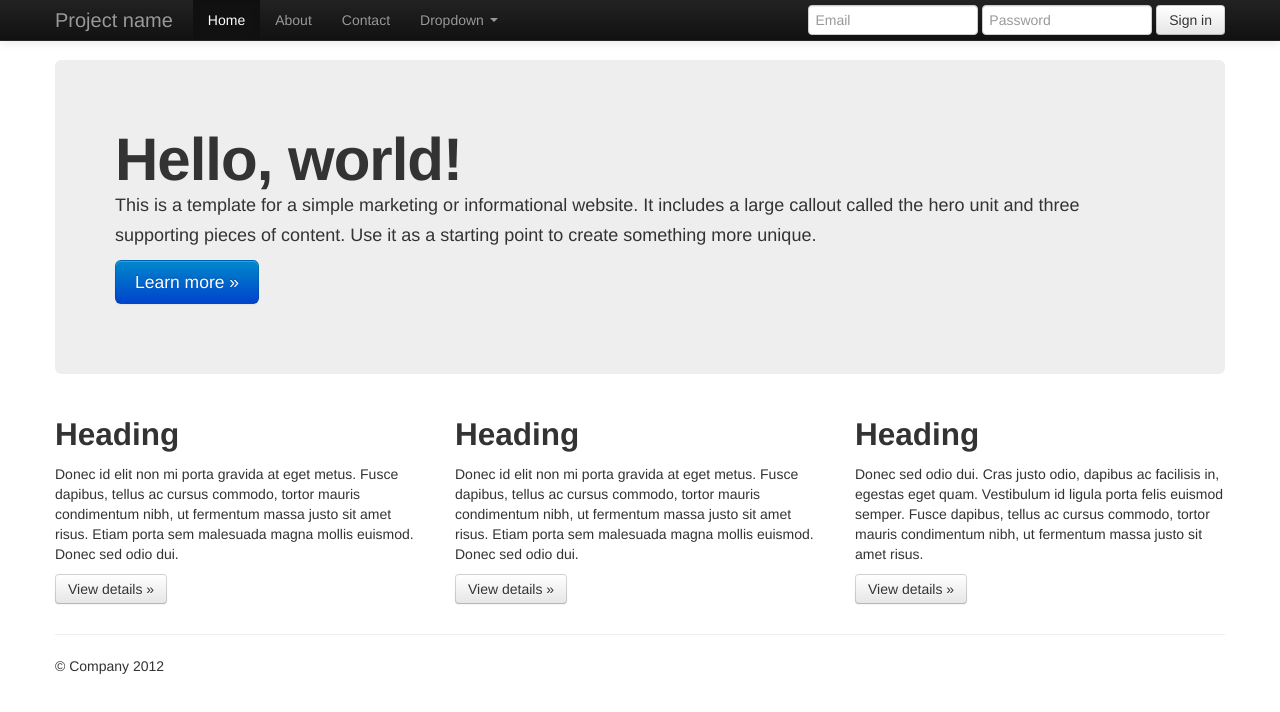
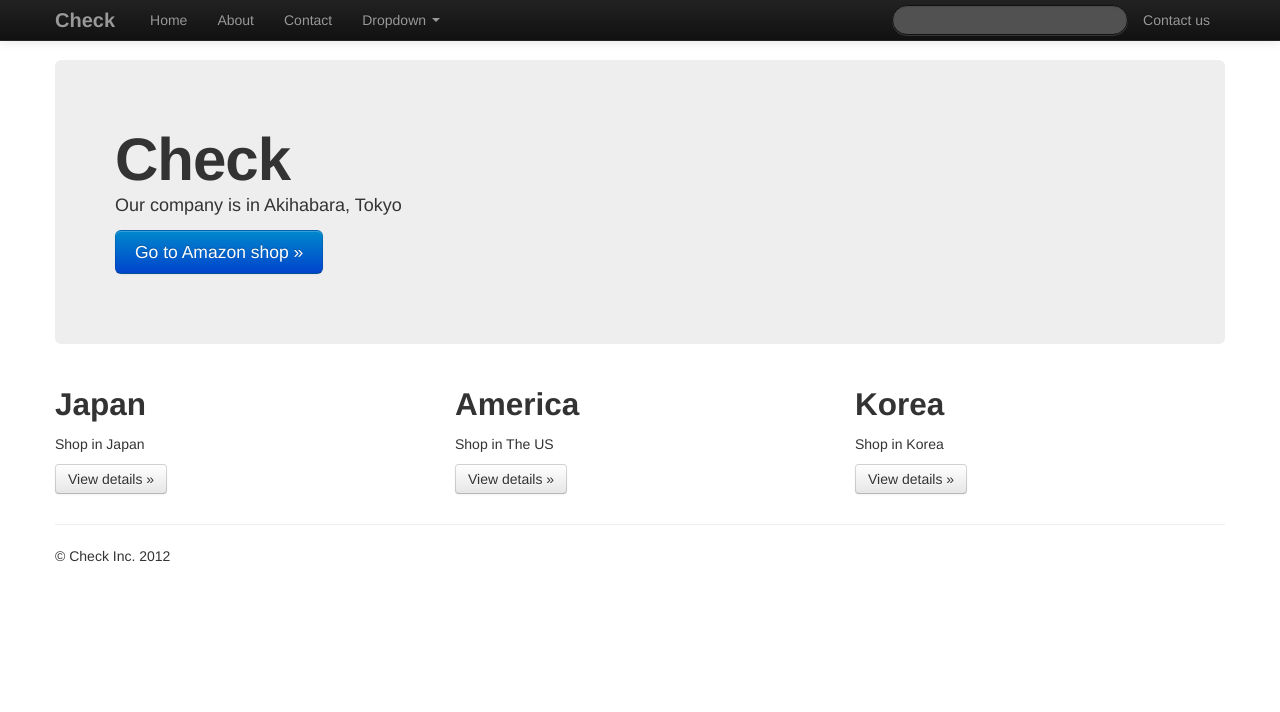
Before and after one commit to tuxmong/test, a plain HTML site: page index.html in a window 1280 px wide. Drawn offline with nearby package versions, Linux system fonts and the light colour scheme.

Commit message:
test web
kkk

```diff
--- a/index.html
+++ b/index.html
@@ -6,7 +6,7 @@
     <head>
         <meta charset="utf-8">
         <meta http-equiv="X-UA-Compatible" content="IE=edge,chrome=1">
-        <title></title>
+        <title>Check inc.</title>
         <meta name="description" content="">
         <meta name="viewport" content="width=device-width">
 
@@ -37,10 +37,10 @@
                         <span class="icon-bar"></span>
                         <span class="icon-bar"></span>
                     </a>
-                    <a class="brand" href="#">Project name</a>
+                    <a class="brand" href="#"><b>Check</b></a>
                     <div class="nav-collapse collapse">
                         <ul class="nav">
-                            <li class="active"><a href="#">Home</a></li>
+                            <li><a href="#">Home</a></li>
                             <li><a href="#about">About</a></li>
                             <li><a href="#contact">Contact</a></li>
                             <li class="dropdown">
@@ -56,11 +56,21 @@
                                 </ul>
                             </li>
                         </ul>
+                        <!--
                         <form class="navbar-form pull-right">
+
                             <input class="span2" type="text" placeholder="Email">
                             <input class="span2" type="password" placeholder="Password">
                             <button type="submit" class="btn">Sign in</button>
-                        </form>
+                		</form>
+                		-->
+                		<ul class="nav pull-right">
+                			<li><a href="#">Contact us</a></li>
+                  		</ul>
+                		<form class="navbar-search pull-right">
+                			<input type="text" class="search-query">
+                		</form>
+
                     </div><!--/.nav-collapse -->
                 </div>
             </div>
@@ -70,26 +80,26 @@
 
             <!-- Main hero unit for a primary marketing message or call to action -->
             <div class="hero-unit">
-                <h1>Hello, world!</h1>
-                <p>This is a template for a simple marketing or informational website. It includes a large callout called the hero unit and three supporting pieces of content. Use it as a starting point to create something more unique.</p>
-                <p><a class="btn btn-primary btn-large">Learn more &raquo;</a></p>
+                <h1>Check</h1>
+                <p>Our company is in Akihabara, Tokyo</p>
+                <p><a class="btn btn-primary btn-large" href="http://amzn.to/fi27QE">Go to Amazon shop &raquo;</a></p>
             </div>
 
             <!-- Example row of columns -->
             <div class="row">
                 <div class="span4">
-                    <h2>Heading</h2>
-                    <p>Donec id elit non mi porta gravida at eget metus. Fusce dapibus, tellus ac cursus commodo, tortor mauris condimentum nibh, ut fermentum massa justo sit amet risus. Etiam porta sem malesuada magna mollis euismod. Donec sed odio dui. </p>
+                    <h2>Japan</h2>
+                    <p>Shop in Japan</p>
                     <p><a class="btn" href="#">View details &raquo;</a></p>
                 </div>
                 <div class="span4">
-                    <h2>Heading</h2>
-                    <p>Donec id elit non mi porta gravida at eget metus. Fusce dapibus, tellus ac cursus commodo, tortor mauris condimentum nibh, ut fermentum massa justo sit amet risus. Etiam porta sem malesuada magna mollis euismod. Donec sed odio dui. </p>
+                    <h2>America</h2>
+                    <p>Shop in The US</p>
                     <p><a class="btn" href="#">View details &raquo;</a></p>
                </div>
                 <div class="span4">
-                    <h2>Heading</h2>
-                    <p>Donec sed odio dui. Cras justo odio, dapibus ac facilisis in, egestas eget quam. Vestibulum id ligula porta felis euismod semper. Fusce dapibus, tellus ac cursus commodo, tortor mauris condimentum nibh, ut fermentum massa justo sit amet risus.</p>
+                    <h2>Korea</h2>
+                    <p>Shop in Korea</p>
                     <p><a class="btn" href="#">View details &raquo;</a></p>
                 </div>
             </div>
@@ -97,7 +107,7 @@
             <hr>
 
             <footer>
-                <p>&copy; Company 2012</p>
+                <p>&copy; Check Inc. 2012</p>
             </footer>
 
         </div> <!-- /container -->
```
